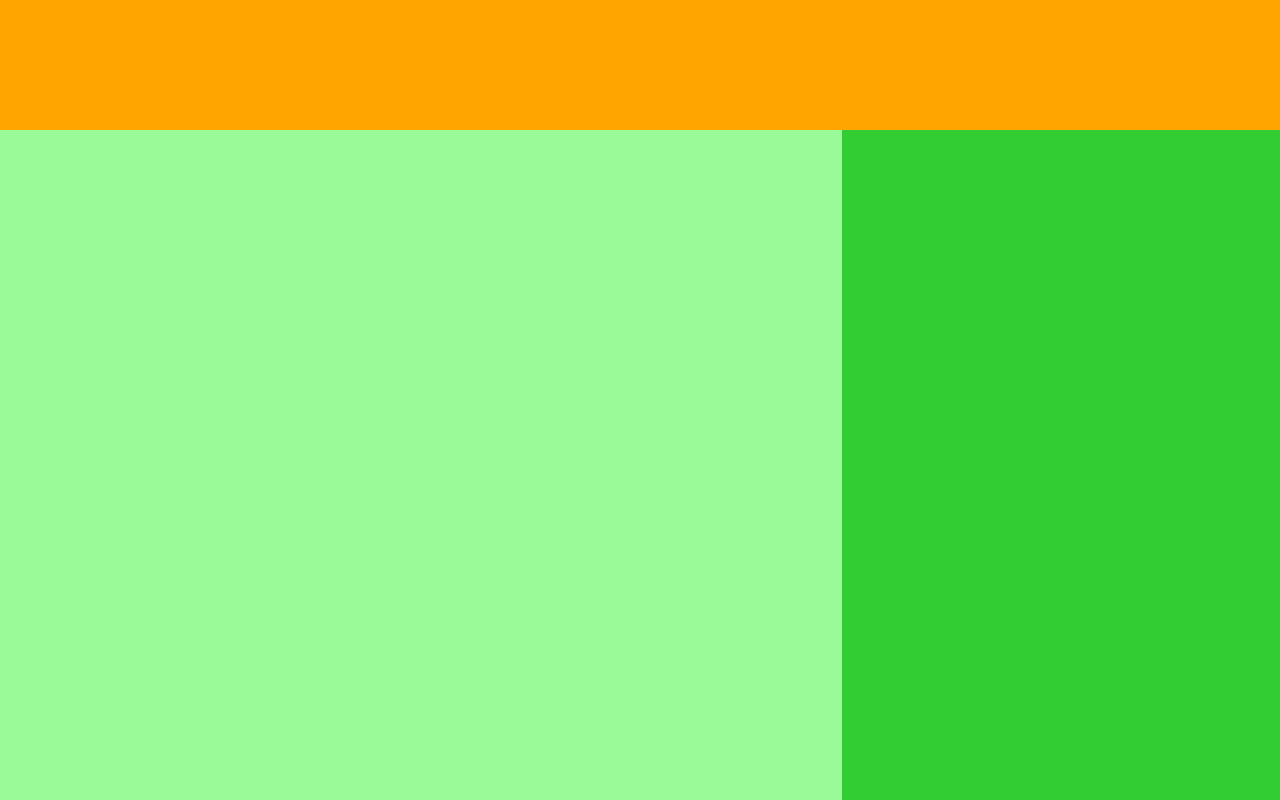
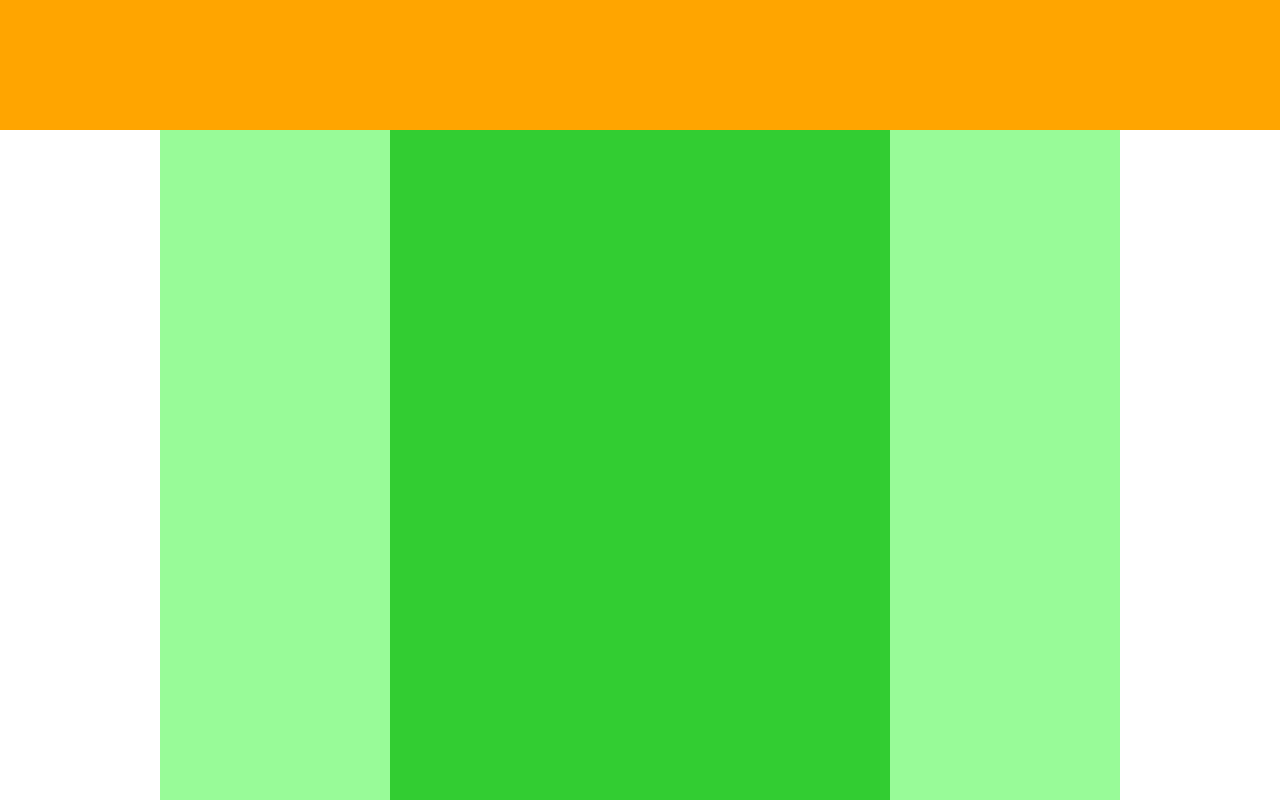
Before and after one commit to butinhina/git-CARAVAN, a plain HTML site: page index.html in a window 1280 px wide. Shown: the part 420-1220 px from the top of the page. Drawn offline with Linux system fonts and the light colour scheme.

Commit message:
Initial Commit3

```diff
--- a/index.html
+++ b/index.html
@@ -12,8 +12,9 @@
     <div class="main-visual"></div>
 
     <div class="main">
+      <div class="sidebar-left"></div>
       <div class="blog"></div>
-      <div class="sidebar"></div>
+      <div class="sidebar-right"></div>
     </div>
 
 
--- a/style.css
+++ b/style.css
@@ -18,21 +18,27 @@
 }
 
 .main{
-  width: 100%;
-  height: 1400px;
-  background-color: green;
+  width: 960px;
   display: flex;
   justify-content: center;
+  margin: 0 auto;
 }
-.blog{
-  width: 960px;
+.sidebar-left{
+  width: 230px;
   height: 1400px;
   background-color: palegreen;
 }
-.sidebar{
+
+.blog{
   width: 500px;
   height: 1400px;
-  background-color: limegreen
+  background-color: limegreen;
+}
+
+.sidebar-right{
+  width: 230px;
+  height: 1400px;
+  background-color: palegreen;
 }
 .footer{
   width: 100%;
```
